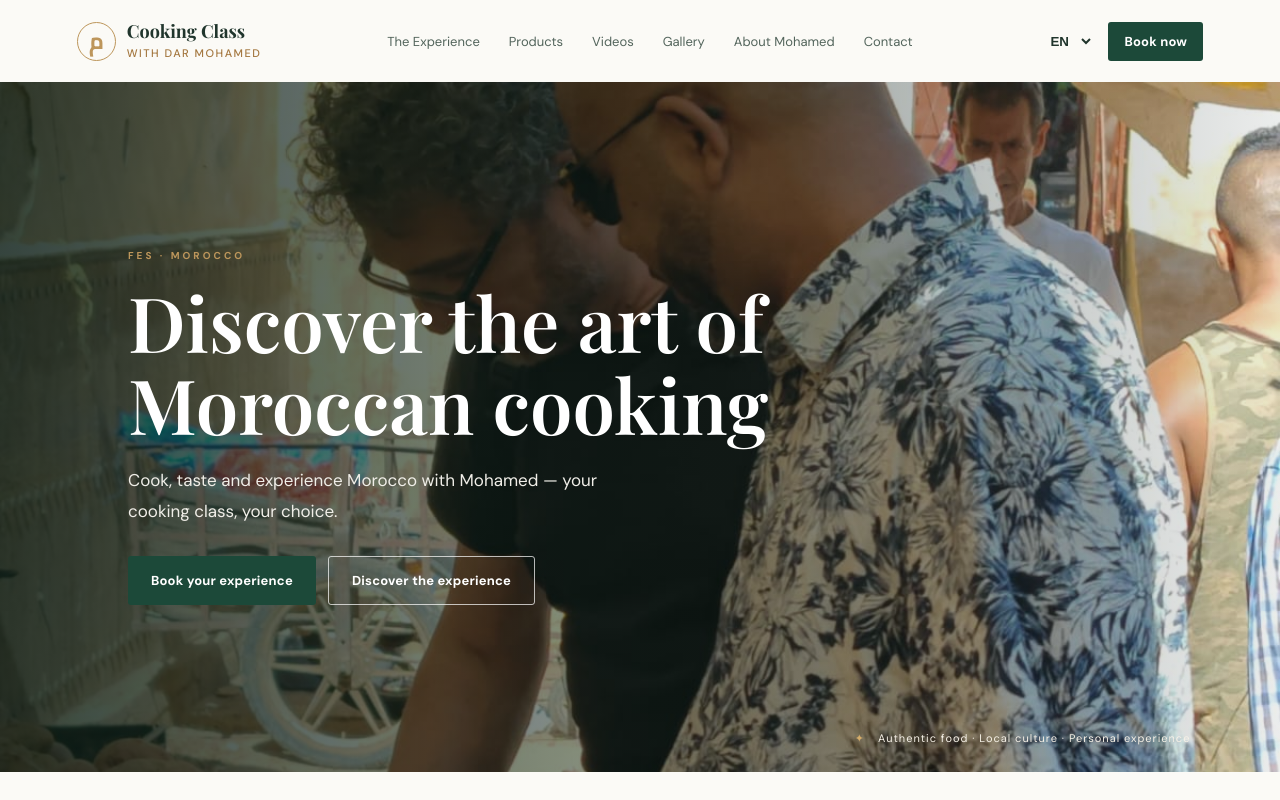
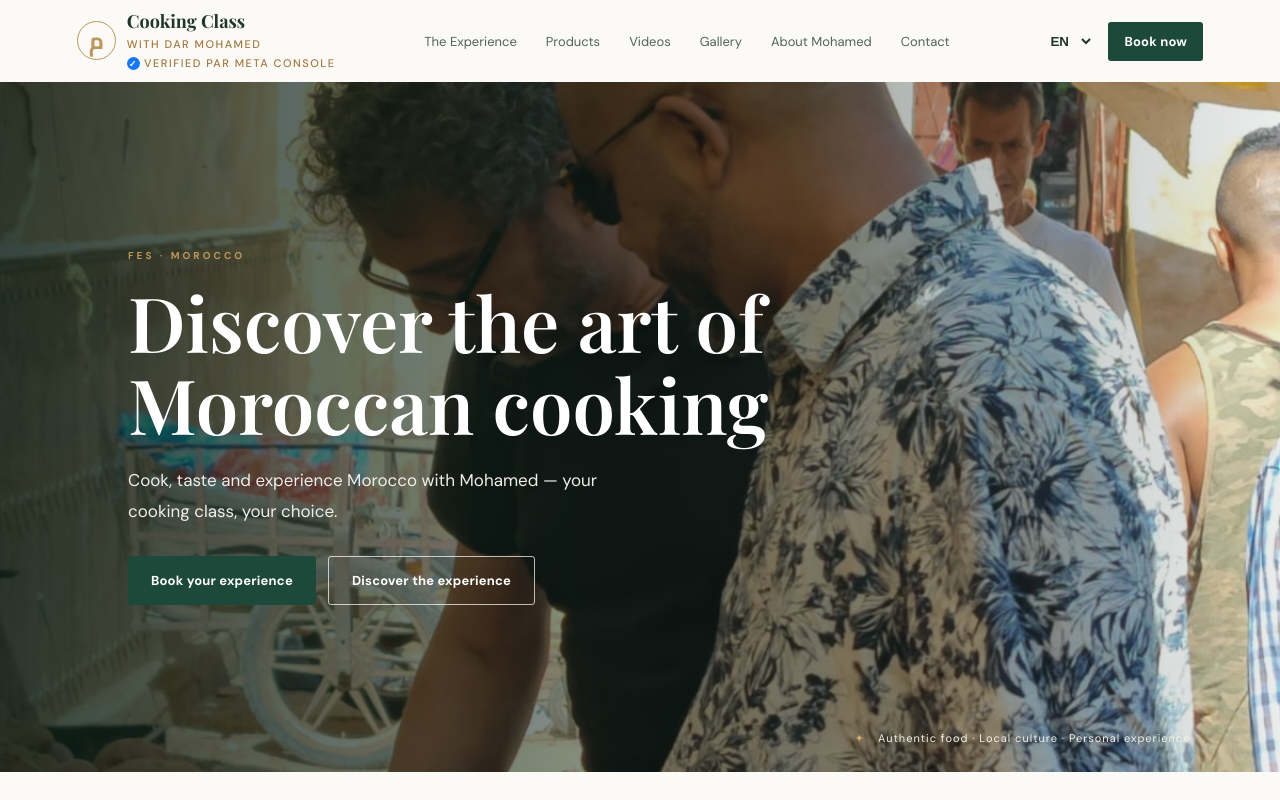
Before and after one commit to fhamatbtissam-arch/cooking-class-dar-mohamed, a plain HTML site: page index.html in a window 1280 px wide. Shown: the top 800 px of the page. Drawn offline with nearby package versions, Linux system fonts and the light colour scheme; a script that the page names is missing.

Commit message:
Update index.html

```diff
--- a/index.html
+++ b/index.html
@@ -13,6 +13,42 @@
   <link href="https://fonts.googleapis.com/css2?family=DM+Sans:wght@400;500;600;700&family=Playfair+Display:wght@500;600;700&family=Cairo:wght@400;600;700&display=swap" rel="stylesheet">
 
   <link rel="stylesheet" href="style.css">
+
+  <style>
+    .brand-name {
+      display: inline-flex;
+      flex-direction: column;
+      align-items: flex-start;
+    }
+
+    .meta-verification {
+      display: inline-flex;
+      align-items: center;
+      gap: 4px;
+      margin-top: 4px;
+      color: #68796f;
+      font-family: "DM Sans", Arial, sans-serif;
+      font-size: 9px;
+      font-weight: 600;
+      line-height: 1.2;
+      letter-spacing: .1px;
+      white-space: nowrap;
+    }
+
+    .meta-check {
+      display: inline-flex;
+      align-items: center;
+      justify-content: center;
+      width: 13px;
+      height: 13px;
+      border-radius: 50%;
+      background: #1877f2;
+      color: #fff;
+      font-size: 9px;
+      font-weight: 700;
+      flex-shrink: 0;
+    }
+  </style>
 </head>
 
 <body>
@@ -20,7 +56,16 @@
 <header class="site-header">
   <a class="brand" href="#home" aria-label="Cooking Class with Dar Mohamed home">
     <span class="brand-mark">م</span>
-    <span>Cooking Class <small>with Dar Mohamed</small></span>
+
+    <span class="brand-name">
+      Cooking Class
+      <small>with Dar Mohamed</small>
+
+      <small class="meta-verification">
+        <span class="meta-check">✓</span>
+        Verified par Meta Console
+      </small>
+    </span>
   </a>
 
   <nav class="desktop-nav">
```
